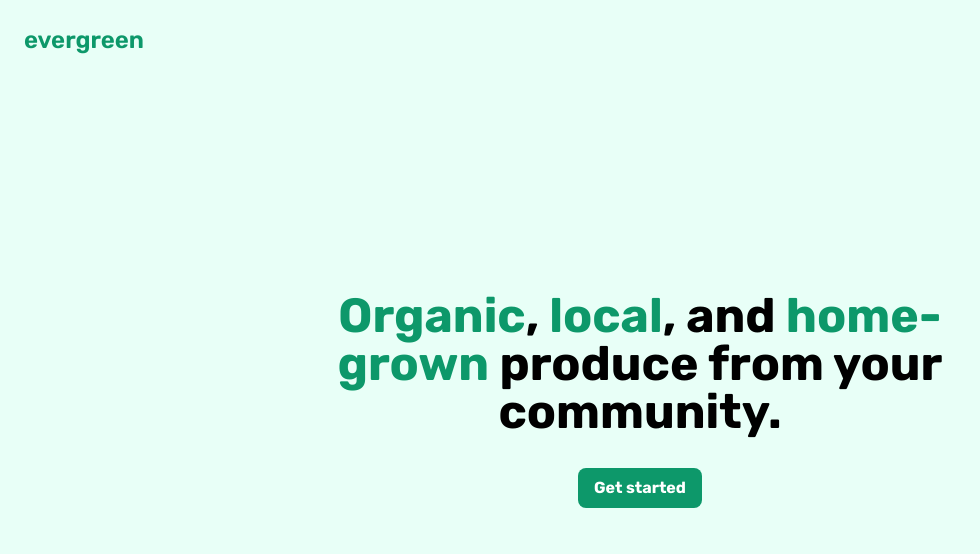
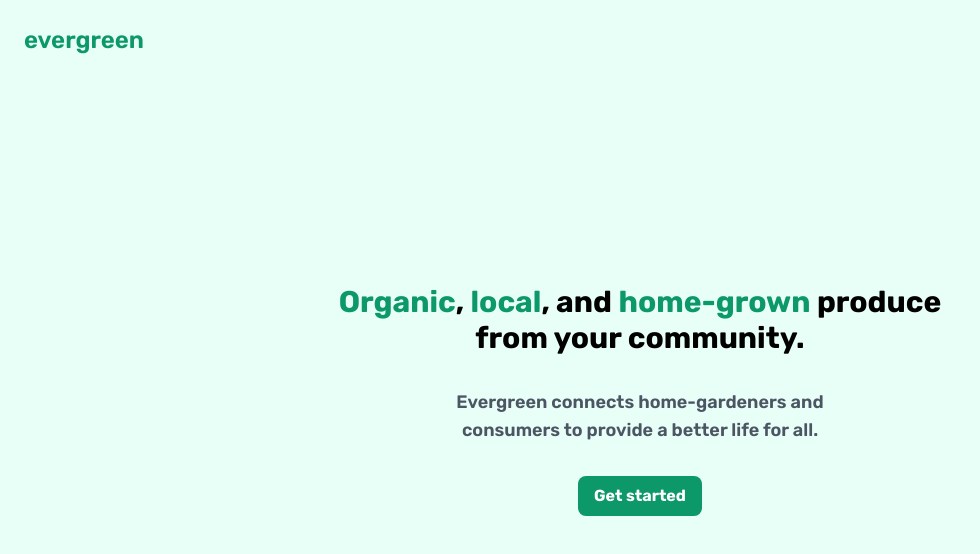
Before and after one commit to ShubhamPatilsd/evergreen, a Next.js app: page / in a window 1280 px wide. Shown: the top 554 px of the page, without its empty margins (0-980 px from the left). Built offline with nearby package versions, Linux system fonts and the light colour scheme; no server answers.

Commit message:
description

```diff
--- a/pages/index.tsx
+++ b/pages/index.tsx
@@ -25,13 +25,17 @@ export default function Home() {
       </nav>
       <div className="flex h-screen items-center justify-center">
         <div className="space-y-8">
-          <h1 className="max-w-2xl text-center text-5xl font-black">
+          <h1 className="mx-auto  max-w-2xl text-center text-3xl font-black">
             <span className="text-accent">Organic</span>,{" "}
             <span className="text-accent">local</span>, and{" "}
             <span className="text-accent">home-grown</span> produce{" "}
             {/* TODO: dynamic data this later */}
             from your community.
           </h1>
+          <p className="mx-auto max-w-md text-center text-lg font-semibold text-gray-600">
+            Evergreen connects home-gardeners and consumers to provide a better
+            life for all.
+          </p>
           <div className="flex justify-center">
             <button
               onClick={() => {
```
